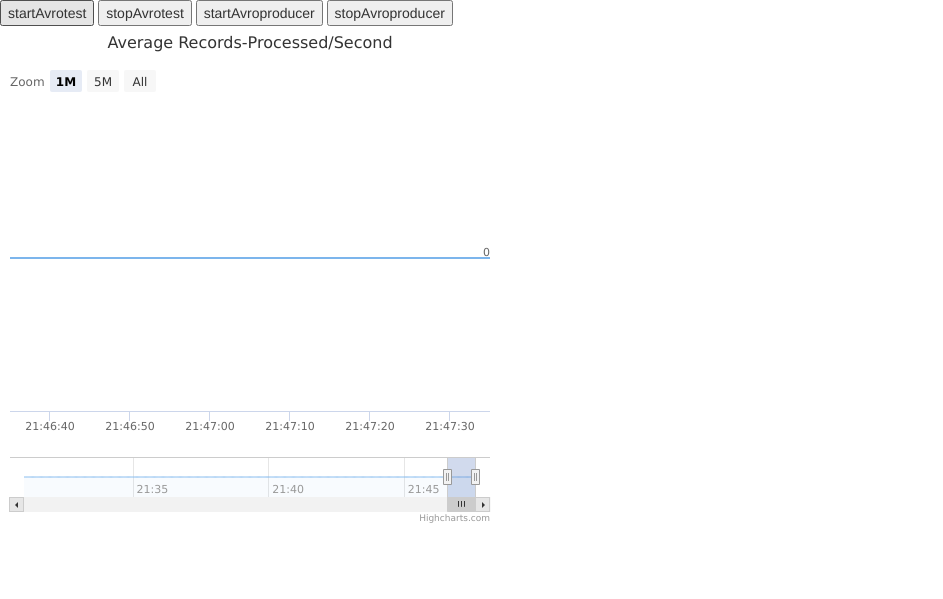
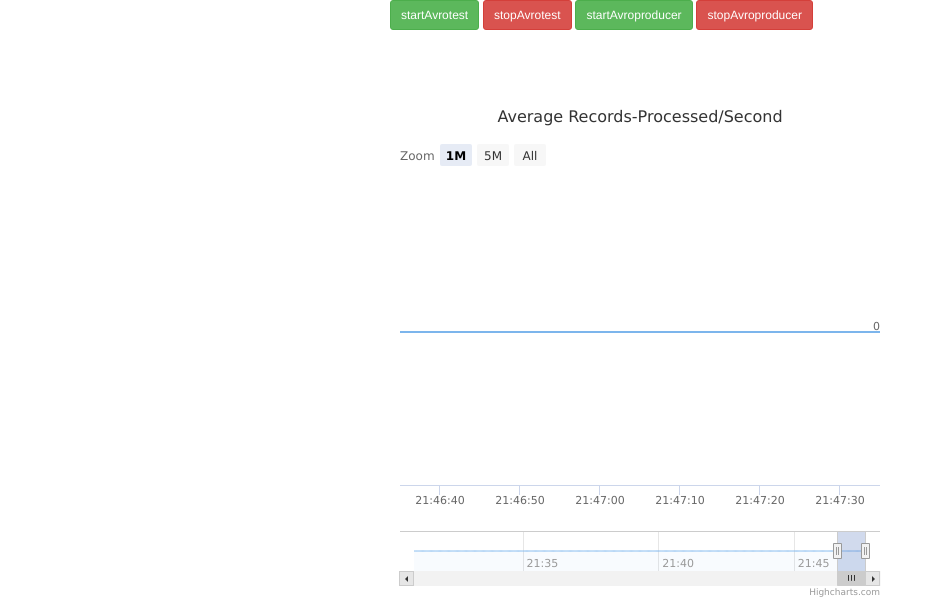
Before and after one commit to donachys/SerIoTics, a Flask app: page /super_secret/avro_demo in a window 1280 px wide. Shown: the top 599 px of the page, without its empty margins (0-943 px from the left). Run offline with Flask 2, Linux system fonts and the light colour scheme; data that the repository does not hold is empty; some libraries are stand-ins or nearby versions.

Commit message:
additional div and styling for buttons

```diff
--- a/data_display/app/static/css/demo.css
+++ b/data_display/app/static/css/demo.css
@@ -1,5 +1,10 @@
-chart {
-  width: 700px ;
+.chart {
+  width: 500px ;
   margin-left: auto ;
   margin-right: auto ;
 }
+.btn_container {
+  width: 500px ;
+  margin-left: auto ;
+  margin-right: auto ;
+}
--- a/data_display/app/templates/avro_demo.html
+++ b/data_display/app/templates/avro_demo.html
@@ -8,10 +8,12 @@
 <script src="http://ajax.googleapis.com/ajax/libs/jquery/1.9.1/jquery.min.js"></script>
 <script src="http://code.highcharts.com/stock/highstock.js"></script>
 <script src="http://code.highcharts.com/stock/modules/exporting.js"></script>
-<input type="button" value="startAvrotest" id="Avrostart">
-<input type="button" value="stopAvrotest" id="Avrostop">
-<input type="button" value="startAvroproducer" id="AvrostartProducer">
-<input type="button" value="stopAvroproducer" id="AvrostopProducer">
+<div id="btn_container" class="btn_container" style="height: 100px; width: 500px">
+<input type="button" class="btn btn-sm btn-success" value="startAvrotest" id="Avrostart">
+<input type="button" class="btn btn-sm btn-danger" value="stopAvrotest" id="Avrostop">
+<input type="button" class="btn btn-sm btn-success" value="startAvroproducer" id="AvrostartProducer">
+<input type="button" class="btn btn-sm btn-danger" value="stopAvroproducer" id="AvrostopProducer">
+</div>
 <div id="container" class="chart" style="height: 500px; width: 500px"></div>
 <script src="../static/js/avro_demo.js"></script>
 </body>
```
Also changed, not shown: data_display/app/templates/json_demo.html (+6 -4 lines), data_display/app/templates/proto_demo.html (+6 -4 lines).
